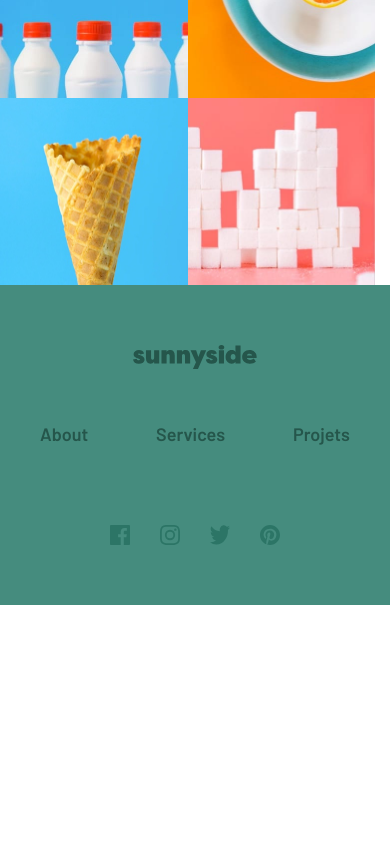
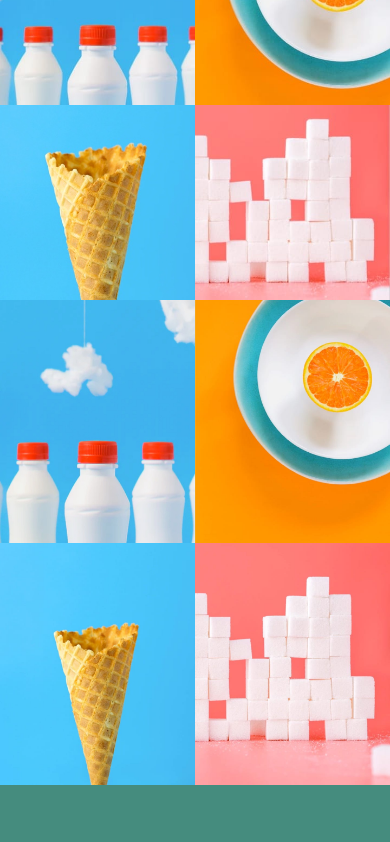
Before and after one commit to natyvit/sunnyside-landing-page, a plain HTML site: page index.html in a window 390 px wide. Shown: the part 5675-6517 px from the top of the page. Before the commit the page ends 6280 px from the top, so only its background shows below. Drawn offline with Linux system fonts and the light colour scheme.

Commit message:
quarta seção finalizada

```diff
--- a/index.html
+++ b/index.html
@@ -108,11 +108,18 @@
   </section>
 
   <section>
-    <div class="secao-fotos">
+    <div class="secao-fotos img-mobile">
       <img class="item" src="./images/mobile/image-gallery-milkbottles.jpg">
       <img class="item" src="./images/mobile/image-gallery-orange.jpg">
       <img class="item" src="./images/mobile/image-gallery-cone.jpg">
       <img class="item" src="./images/mobile/image-gallery-sugar-cubes.jpg">
+    </div>
+
+    <div class="secao-fotos img-desktop">
+      <img class="item" src="./images/desktop/image-gallery-milkbottles.jpg">
+      <img class="item" src="./images/desktop/image-gallery-orange.jpg">
+      <img class="item" src="./images/desktop/image-gallery-cone.jpg">
+      <img class="item" src="./images/desktop/image-gallery-sugar-cubes.jpg">
     </div>
   </section>
 
--- a/style.css
+++ b/style.css
@@ -102,7 +102,7 @@ body {
 }
 
 .item {
-  width: 187.5px;
+  width: 50%;
   margin: 0px;
 }
 
@@ -328,6 +328,7 @@ body {
 
   .secao-clients {
     display: flex;
+    margin-bottom: 300px;
   }
 
   .conteudo-secao {
@@ -413,4 +414,8 @@ body {
     grid-column: 1;
     grid-row: 1;
   }
+
+  .item{
+    width: 25%;
+  }
 }
```
Also changed, not shown: images/desktop/image-gallery-sugar-cubes.jpg (renamed from images/desktop/image-gallery-sugarcubes.jpg).
